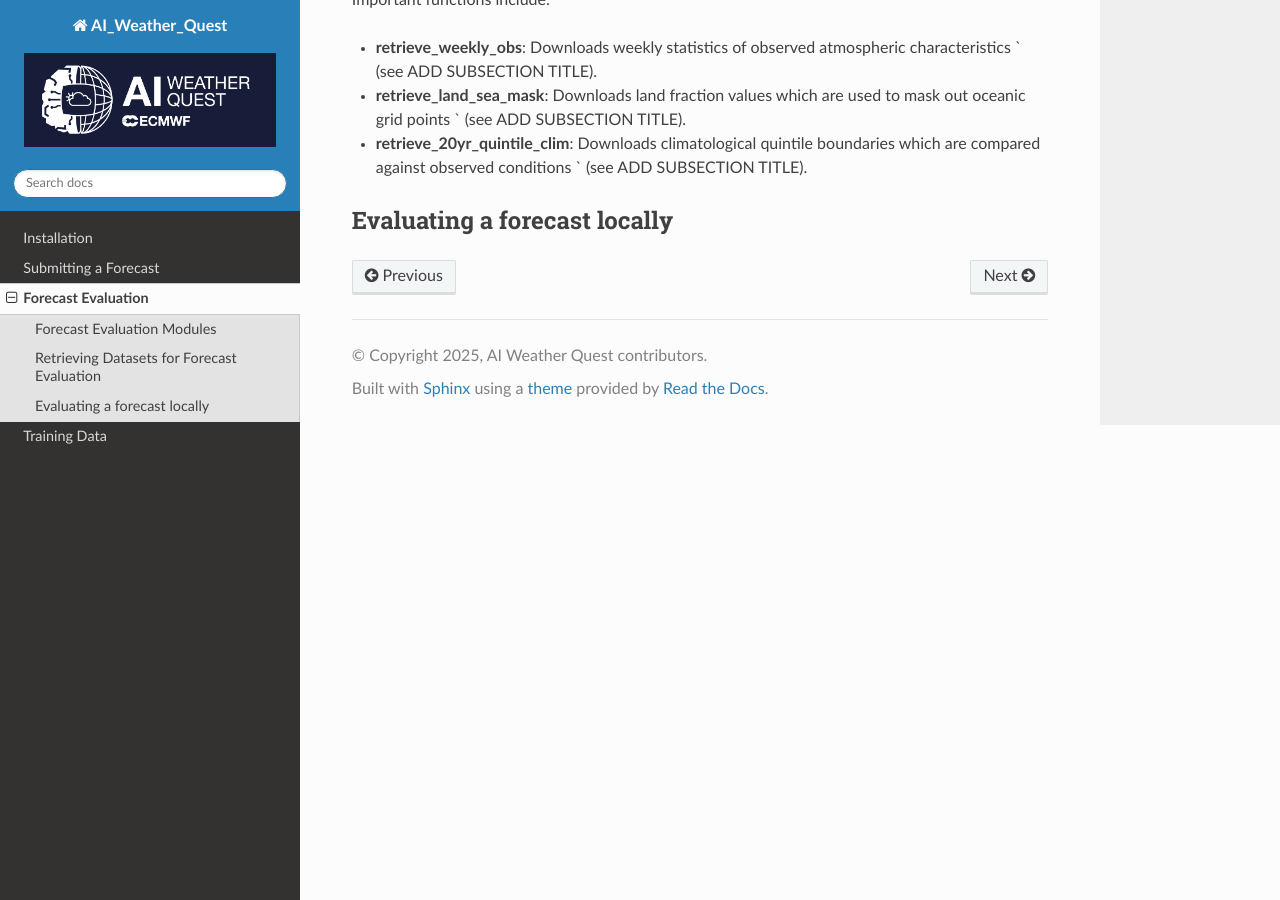
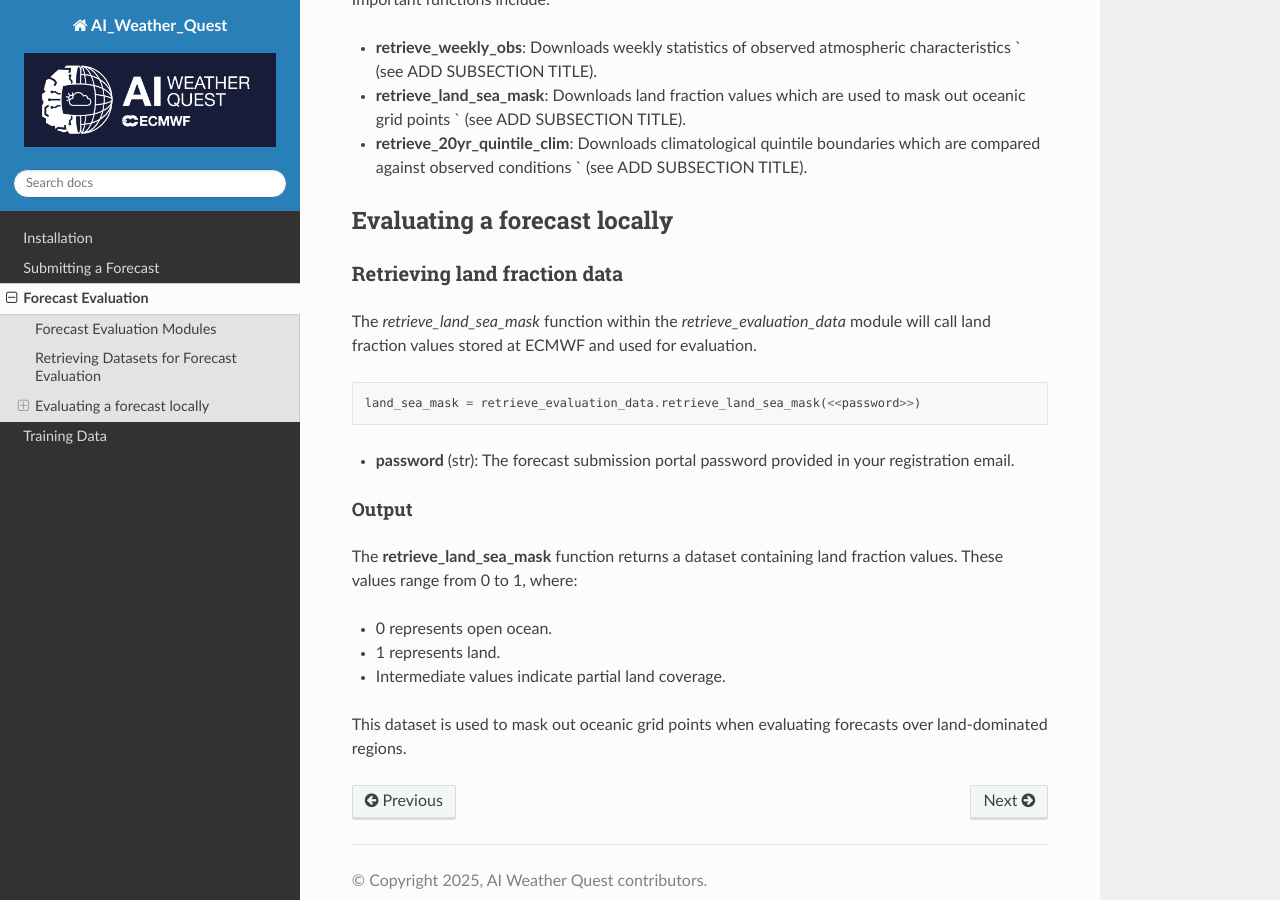
Before and after one commit to joshuatalib/AI_weather_quest, a Sphinx documentation site: the page built from docs/source/forecast_evaluation.rst, in a window 1280 px wide and 900 px high, scrolled down 804 px. Built offline with Sphinx 7.4.7 and the Read the Docs theme 3.1.0, drawn with Linux system fonts in a browser that asks for light colours; pages that are not in the unit, such as notebooks, are missing from menus.

Commit message:
Update forecast_evaluation.rst

```diff
--- a/docs/source/forecast_evaluation.rst
+++ b/docs/source/forecast_evaluation.rst
@@ -32,3 +32,24 @@ Important functions include:
 
 Evaluating a forecast locally
 ---------------------------------------------------
+
+Retrieving land fraction data
+^^^^^^^^^^^^^^^^^^^^^^^^
+
+The *retrieve_land_sea_mask* function within the *retrieve_evaluation_data* module will call land fraction values stored at ECMWF and used for evaluation.
+
+.. code-block:: python
+
+  land_sea_mask = retrieve_evaluation_data.retrieve_land_sea_mask(<<password>>)
+
+- **password** (str): The forecast submission portal password provided in your registration email.
+
+Output
+~~~~~~~~~~~~~
+The **retrieve_land_sea_mask** function returns a dataset containing land fraction values. These values range from 0 to 1, where:
+
+- 0 represents open ocean.
+- 1 represents land.
+- Intermediate values indicate partial land coverage.
+
+This dataset is used to mask out oceanic grid points when evaluating forecasts over land-dominated regions.
```
